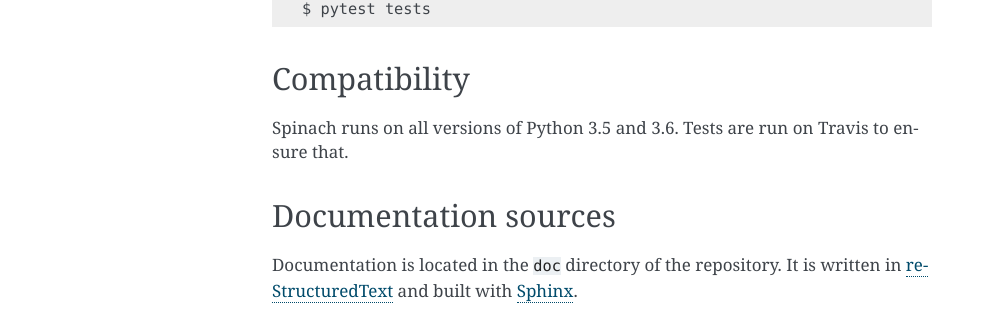
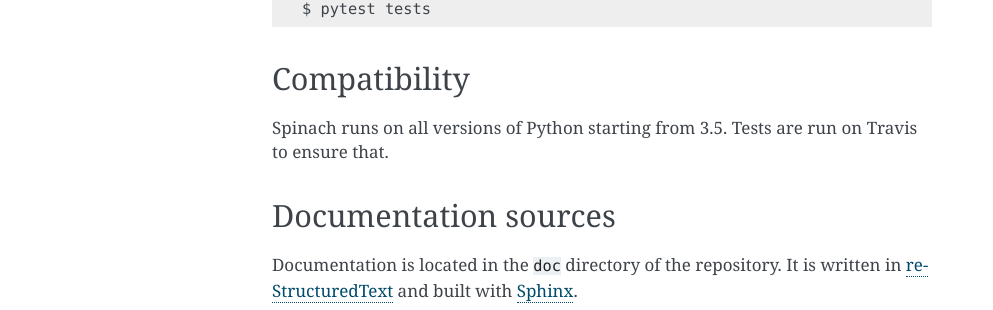
Before and after one commit to NicolasLM/spinach, a Sphinx documentation site: the page built from doc/hacking/contributing.rst, in a window 1280 px wide. Shown: the part 917-1227 px from the top of the page, without its empty margins (148-1141 px from the left). Built offline with Sphinx 7.4.7, drawn with Linux system fonts in a browser that asks for light colours; the version number could not be read and is left out.

```diff
--- a/doc/hacking/contributing.rst
+++ b/doc/hacking/contributing.rst
@@ -43,8 +43,8 @@
 Compatibility
 -------------
 
-Spinach runs on all versions of Python 3.5 and 3.6. Tests are run on Travis to
-ensure that.
+Spinach runs on all versions of Python starting from 3.5. Tests are run on
+Travis to ensure that.
 
 Documentation sources
 ---------------------
```
Also changed, not shown: .travis.yml.
